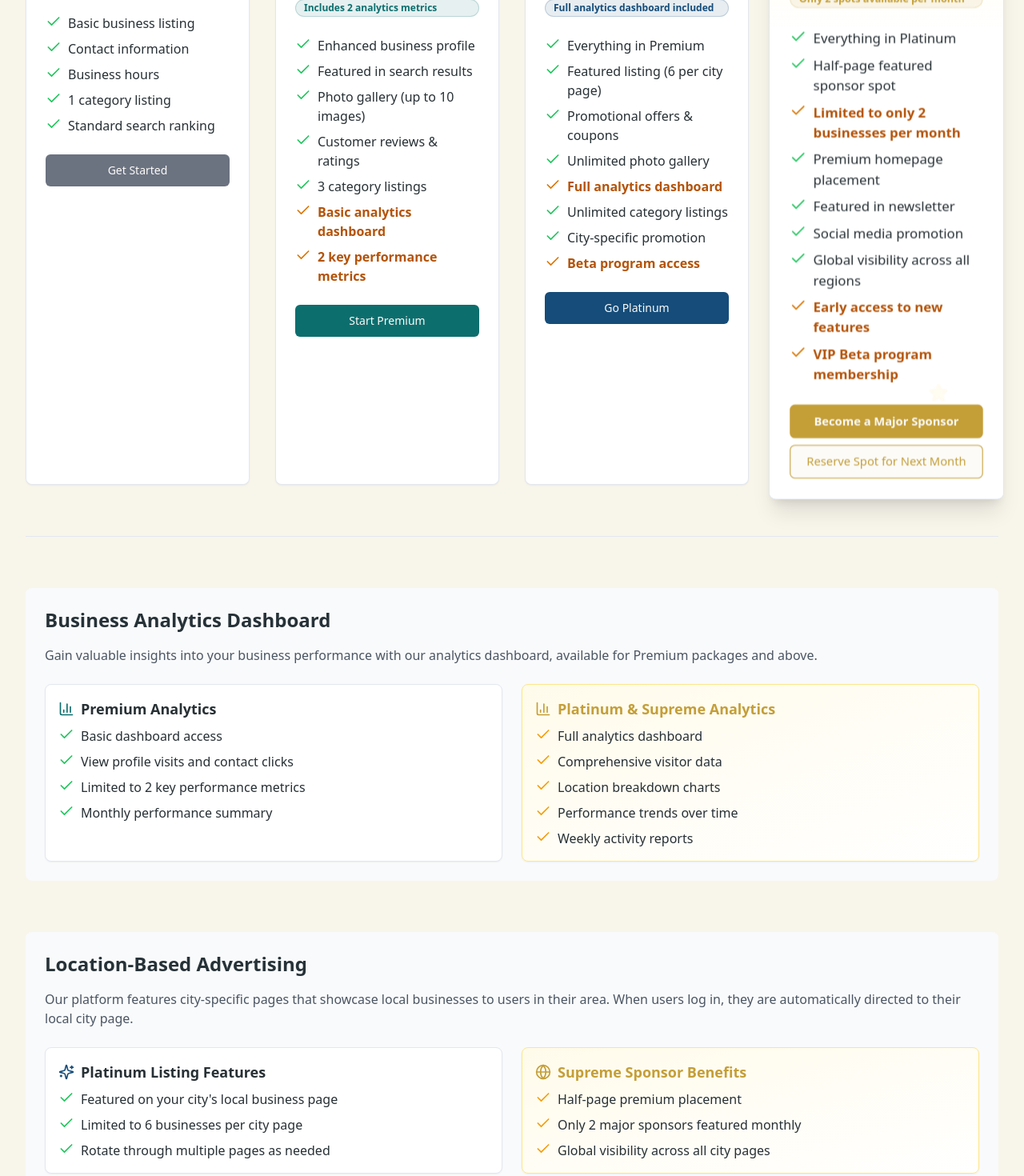
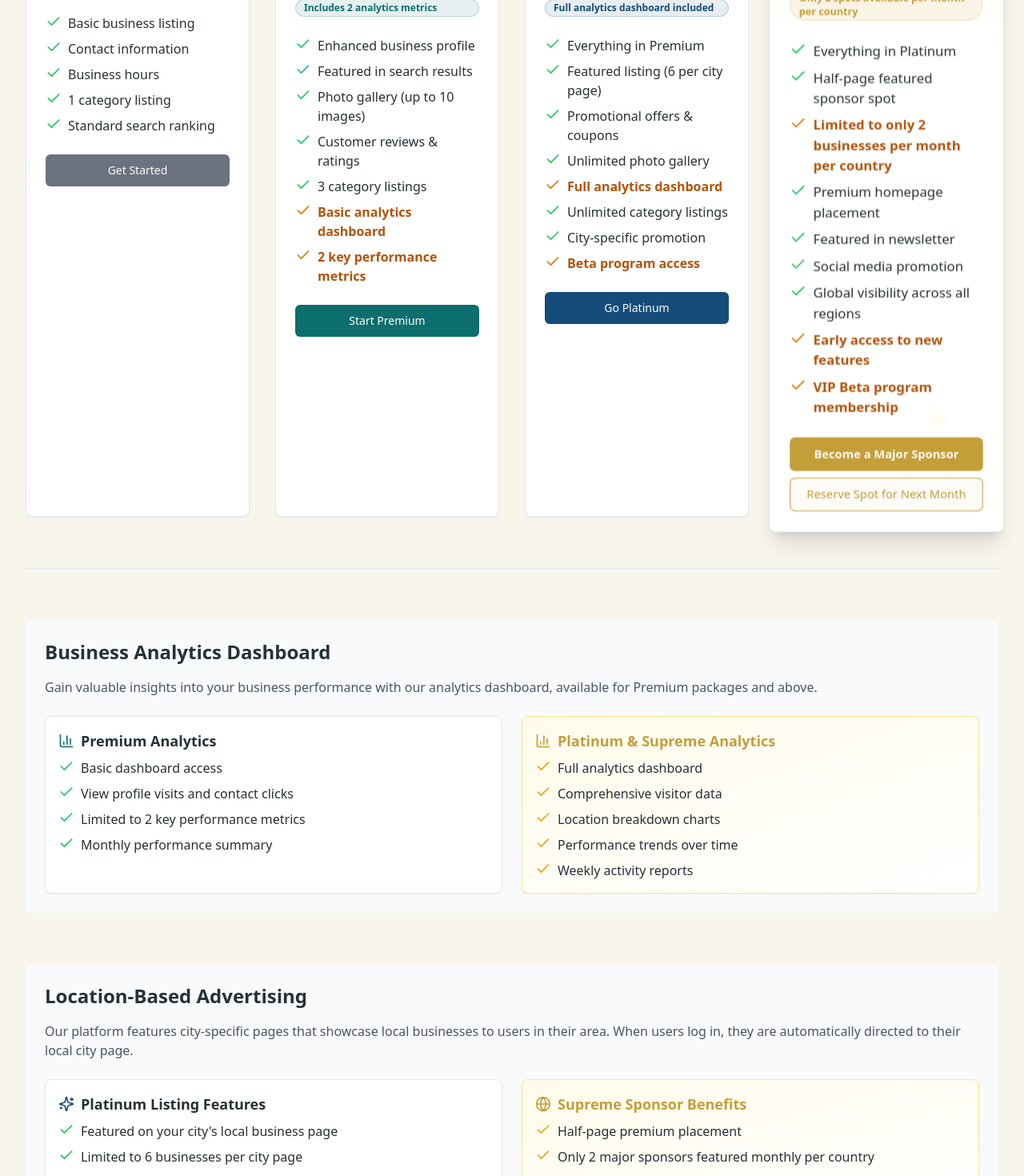
Before and after one commit to Ummahconnects/UmmahRES, a React (Vite) app: page /packages in a window 1280 px wide. Shown: the part 400-1870 px from the top of the page at 80% size. Built offline with nearby package versions, Linux system fonts and the light colour scheme; a web font is replaced by a local one.

Commit message:
Limit Supreme packages
Limit Supreme packages to 2 per month per country.

```diff
--- a/src/components/packages/PackageGrid.tsx
+++ b/src/components/packages/PackageGrid.tsx
@@ -50,7 +50,7 @@ const PackageGrid = () => {
   const supremeFeatures = [
     { text: "Everything in Platinum" },
     { text: "Half-page featured sponsor spot" },
-    { text: "Limited to only 2 businesses per month", highlight: true },
+    { text: "Limited to only 2 businesses per month per country", highlight: true },
     { text: "Premium homepage placement" },
     { text: "Featured in newsletter" },
     { text: "Social media promotion" },
@@ -102,7 +102,7 @@ const PackageGrid = () => {
         banner="Major Sponsor"
         primaryButtonText="Become a Major Sponsor"
         secondaryButtonText="Reserve Spot for Next Month"
-        additionalInfo="Only 2 spots available per month"
+        additionalInfo="Only 2 spots available per month per country"
         isHighlighted={true}
         sparklePosition={sparklePosition}
         icon={<Sparkles className="h-5 w-5 text-amber-500" />}
--- a/src/pages/Packages.tsx
+++ b/src/pages/Packages.tsx
@@ -26,7 +26,7 @@ const PackagesPage = () => {
         title: "Supreme Sponsor Benefits",
         features: [
           "Half-page premium placement",
-          "Only 2 major sponsors featured monthly",
+          "Only 2 major sponsors featured monthly per country",
           "Global visibility across all city pages"
         ],
         highlight: true,
```
